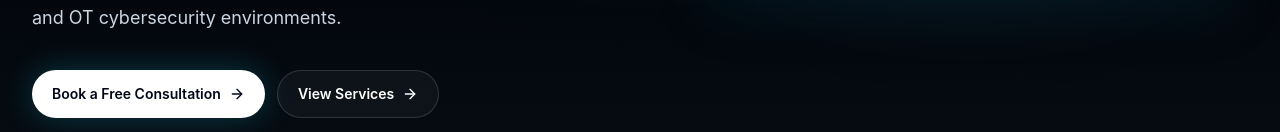
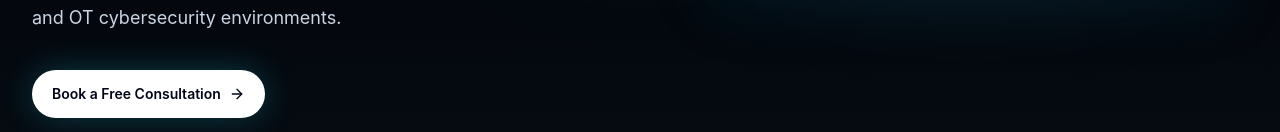
Before and after one commit to Shehzad71/CyberVeyra, a React (Vite) app: page / in a window 1280 px wide. Shown: the part 668-800 px from the top of the page. Built offline with nearby package versions, Linux system fonts and the light colour scheme.

Commit message:
Clean up desktop and mobile service navigation

```diff
--- a/src/App.jsx
+++ b/src/App.jsx
@@ -293,11 +293,6 @@ function Hero() {
           </p>
           <div className="mt-9 flex flex-col gap-3 sm:flex-row">
             <Button href="#contact">Book a Free Consultation</Button>
-            <div className="hidden sm:block">
-              <Button href="#sme-services" variant="secondary">
-                View Services
-              </Button>
-            </div>
             <details className="group relative sm:hidden">
               <summary className="flex min-h-12 cursor-pointer list-none items-center justify-center gap-2 rounded-full border border-white/14 bg-white/[.04] px-5 py-3 text-sm font-semibold text-white transition hover:border-cyan-300/50 hover:bg-cyan-300/10 focus-visible:outline focus-visible:outline-2 focus-visible:outline-offset-4 focus-visible:outline-cyan-300 [&::-webkit-details-marker]:hidden">
                 View Services
@@ -738,7 +733,7 @@ function Footer() {
             </p>
           </div>
         </div>
-        <div className="flex flex-wrap gap-4">
+        <div className="hidden flex-wrap gap-4 md:flex">
           {['SME Services', 'OT Services', 'Design Reviews', 'Contact'].map(
             (item) => (
               <a
```
